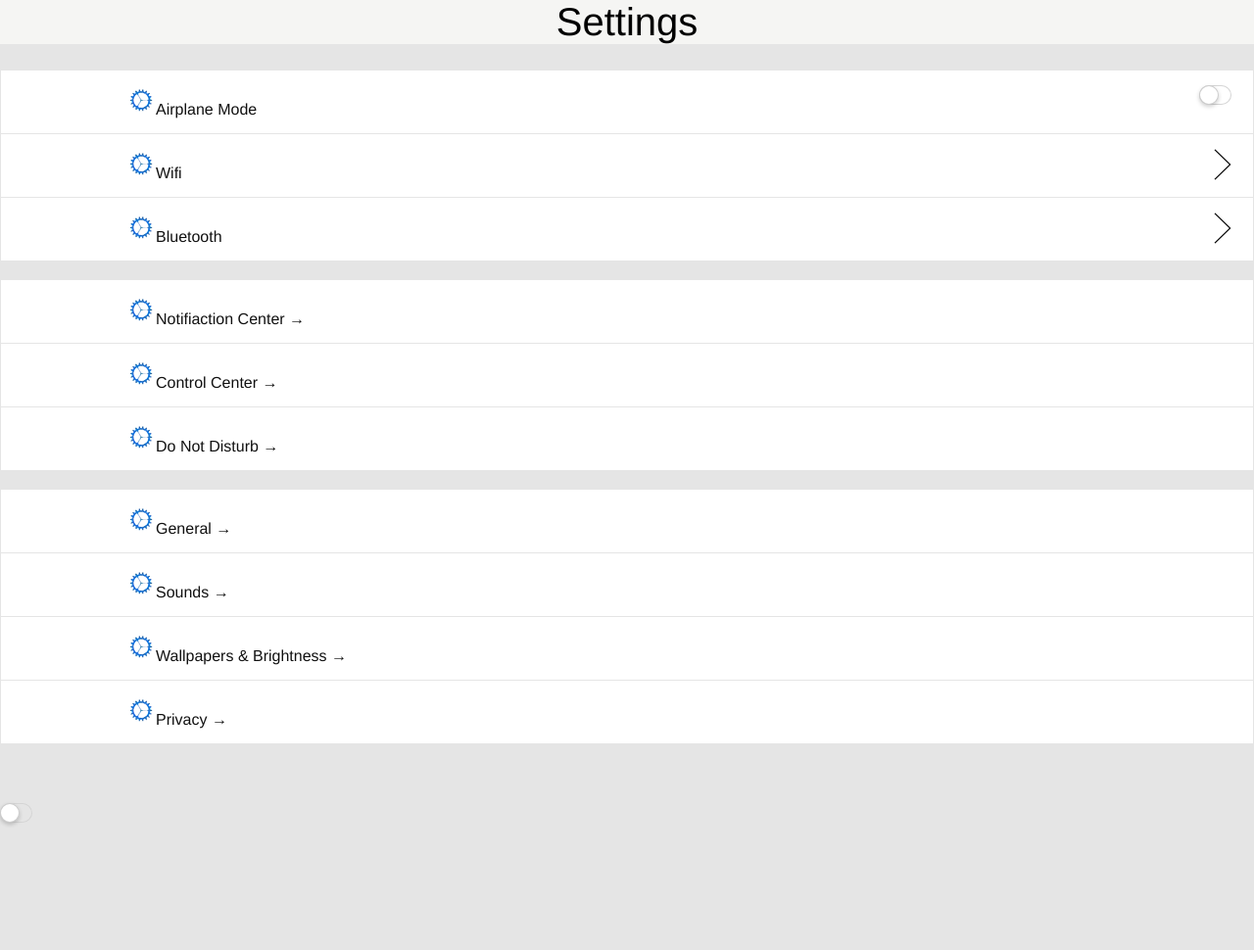
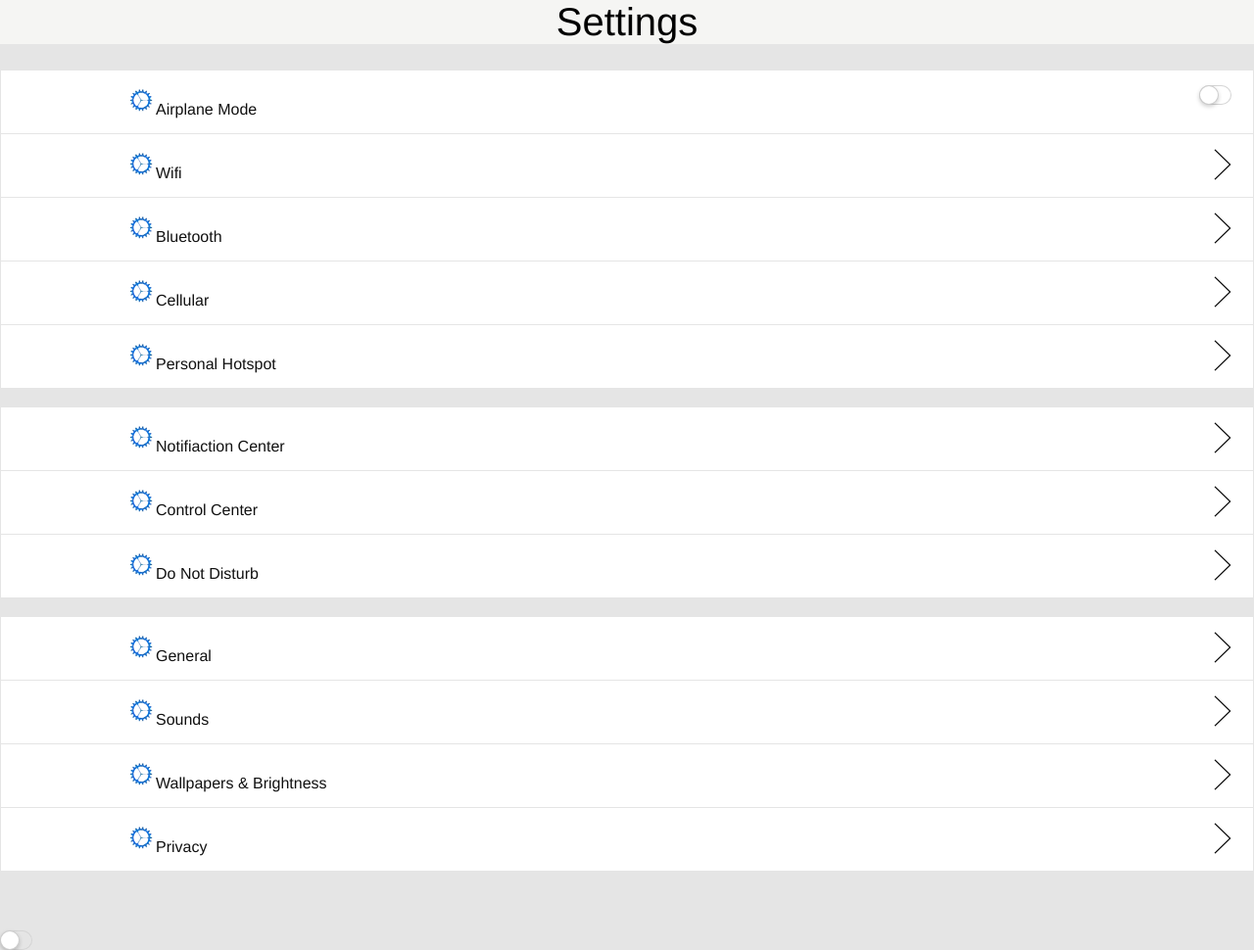
Before and after one commit to boffnoff/boffnoff.github.com, a Jekyll site: the page beta/index.html, which Jekyll copies as it is, in a window 1280 px wide. Shown: the whole page at 98% size. Built offline with Jekyll 4.4.1, drawn with Linux system fonts in a browser that asks for light colours; before the commit the page ends 900 px from its top, so only the background shows below that.

```diff
--- a/beta/index.html
+++ b/beta/index.html
@@ -28,14 +28,20 @@
         <img src="img/general.png" alt="Cog Icon" height="30" width="30">Airplane Mode <input type="checkbox" name="toggle" id="toggle" style="float:right";><label for="toggle" style="float:right";></label></p>
 
 
-
-
     <p onclick="location.href='#';" style="cursor: pointer;">
         <img src="img/general.png" alt="Cog Icon" height="30" width="30">Wifi <img style="float: right;" src="img/arrow.png"/></p>
 
 
     <p onclick="location.href='#';" style="cursor: pointer;">
         <img src="img/general.png" alt="Cog Icon" height="30" width="30">Bluetooth <img style="float: right;" src="img/arrow.png"/></p>
+
+    <p onclick="location.href='#';" style="cursor: pointer;">
+        <img src="img/general.png" alt="Cog Icon" height="30" width="30">Cellular <img style="float: right;" src="img/arrow.png"/></p>
+
+    <p onclick="location.href='#';" style="cursor: pointer;">
+        <img src="img/general.png" alt="Cog Icon" height="30" width="30">Personal Hotspot <img style="float: right;" src="img/arrow.png"/></p>
+
+
 
     </div>
 
@@ -44,15 +50,15 @@
     <div class="NC">
 
       <p onclick="location.href='#';" style="cursor: pointer;">
-        <img src="img/general.png" alt="Cog Icon" height="30" width="30">Notifiaction Center &rarr;</p>
+        <img src="img/general.png" alt="Cog Icon" height="30" width="30">Notifiaction Center <img style="float: right;" src="img/arrow.png"/></p>
 
 
       <p onclick="location.href='#';" style="cursor: pointer;">
-        <img src="img/general.png" alt="Cog Icon" height="30" width="30">Control Center &rarr;</p>
+        <img src="img/general.png" alt="Cog Icon" height="30" width="30">Control Center <img style="float: right;" src="img/arrow.png"/></p>
 
 
       <p onclick="location.href='#';" style="cursor: pointer;">
-        <img src="img/general.png" alt="Cog Icon" height="30" width="30">Do Not Disturb &rarr;</p>
+        <img src="img/general.png" alt="Cog Icon" height="30" width="30">Do Not Disturb <img style="float: right;" src="img/arrow.png"/></p>
 
     </div>
 
@@ -60,19 +66,19 @@
 
     <div class="general">
 
-      <p onclick="location.href='#';" style="cursor: pointer;">
-        <img src="img/general.png" alt="Cog Icon" height="30" width="30">General &rarr;</p>
+      <p onclick="location.href='general.html';" style="cursor: pointer;">
+        <img src="img/general.png" alt="Cog Icon" height="30" width="30">General <img style="float: right;" src="img/arrow.png"/></p>
 
 
       <p onclick="location.href='#';" style="cursor: pointer;">
-        <img src="img/general.png" alt="Cog Icon" height="30" width="30">Sounds &rarr;</p>
+        <img src="img/general.png" alt="Cog Icon" height="30" width="30">Sounds <img style="float: right;" src="img/arrow.png"/></p>
 
 
       <p onclick="location.href='#';" style="cursor: pointer;">
-        <img src="img/general.png" alt="Cog Icon" height="30" width="30">Wallpapers & Brightness &rarr;</p>
+        <img src="img/general.png" alt="Cog Icon" height="30" width="30">Wallpapers & Brightness <img style="float: right;" src="img/arrow.png"/></p>
 
       <p onclick="location.href='#';" style="cursor: pointer;">
-        <img src="img/general.png" alt="Cog Icon" height="30" width="30">Privacy &rarr;</p>
+        <img src="img/general.png" alt="Cog Icon" height="30" width="30">Privacy <img style="float: right;" src="img/arrow.png"/></p>
 
     </div>
 
```
Also changed, not shown: beta/general.html (added, +95 -0 lines), beta/about.html (added), beta/sitemap.html (added).
